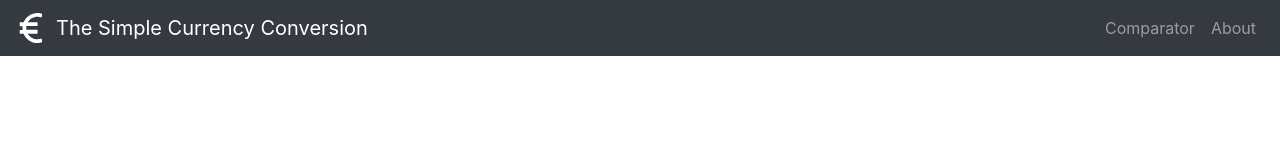
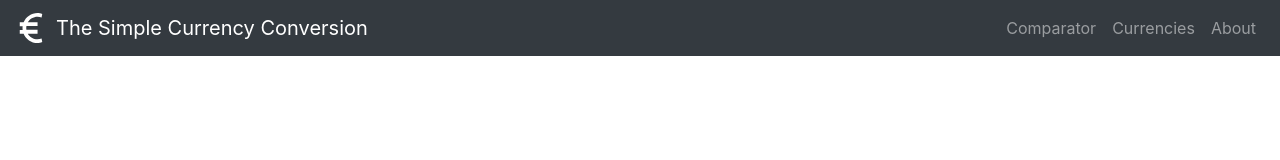
Before and after one commit to Floatjitsu/The-Simple-Currency-Conversion, a React (Create React App) app: page /currencies in a window 1280 px wide. Shown: the top 160 px of the page. Built offline with nearby package versions, Linux system fonts and the light colour scheme.

Commit message:
Added Currencies Component to Routing and to Navbar

```diff
--- a/src/App.js
+++ b/src/App.js
@@ -5,6 +5,7 @@ import CurrencyConverter from './components/CurrencyConverter';
 import HeaderBar from './components/HeaderBar';
 import AboutComponent from './components/AboutComponent';
 import CurrencyComparator from './components/CurrencyComparator';
+import CurrenciesComponent from './components/Currencies';
 
 function App() {
   return (
@@ -14,6 +15,7 @@ function App() {
             <Route exact path='/' component={CurrencyConverter} />
             <Route exact path='/comparator' component={CurrencyComparator} />
             <Route path ='/about' component={AboutComponent} />
+            <Route path ='/currencies' component={CurrenciesComponent} />
           </div>
       </Router>
   );
--- a/src/components/Currencies.js
+++ b/src/components/Currencies.js
@@ -3,6 +3,6 @@ import currencies from '../data/currencies';
 
 export default function Currencies() {
 	return (
-
+		<div></div>
 	);
 }
--- a/src/components/HeaderBar.js
+++ b/src/components/HeaderBar.js
@@ -25,6 +25,9 @@ export default function HeaderBar() {
 		  	<Link to='/comparator'>
 				<Nav.Link href='#comparator'>Comparator</Nav.Link>
 			</Link>
+			<Link to='/currencies'>
+				<Nav.Link href='#currencies'>Currencies</Nav.Link>
+			</Link>
 			<Link to='/about'>
 				<Nav.Link href='#about'>About</Nav.Link>
 			</Link>
```
